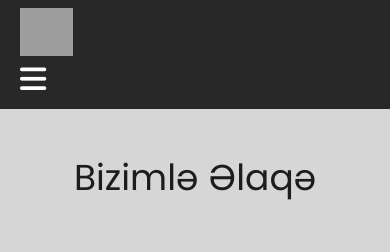
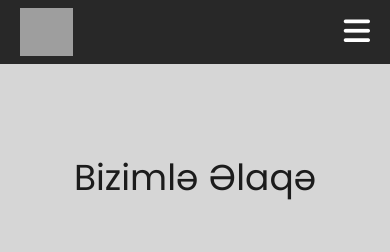
Before and after one commit to gasimovv21/Avkonste, a Django app: page /contact/ in a window 390 px wide. Shown: the top 252 px of the page. Run offline with Django 3.2, Linux system fonts and the light colour scheme; some libraries are stand-ins or nearby versions; grey boxes are pictures that could not be loaded.

Commit message:
FixedFrontEndCode

```diff
--- a/static/css/responsive.css
+++ b/static/css/responsive.css
@@ -76,13 +76,13 @@
         display: none;
     }
     #SectionFooter .right .contact-us-mini-info p{
-        font-size: 20px !important;
+        font-size: 16px !important;
     }
     .headerall{
         display: none !important;
     }
     .mobile-header{
-        display: flex !important;
+        display: block !important;
     }
     .brightness-text{
         padding: 0px 0px !important;
@@ -193,4 +193,7 @@
         border-bottom-left-radius: 0px !important;
         border-bottom-right-radius: 0px !important;
         }
+        #Section4 .top-text h3{
+            font-size: 44px !important;
+        }
 }
--- a/static/css/style.css
+++ b/static/css/style.css
@@ -70,6 +70,11 @@ header .mobile-header .mobile-logo img {
   height: 48px;
   -webkit-animation: logoload 4s 0s alternate;
           animation: logoload 4s 0s alternate;
+}
+header .mobile-header .mobile-logo{
+    display: flex;
+    width: 100%;
+    justify-content: space-between;
 }
 @keyframes logoload {
   from {
```
